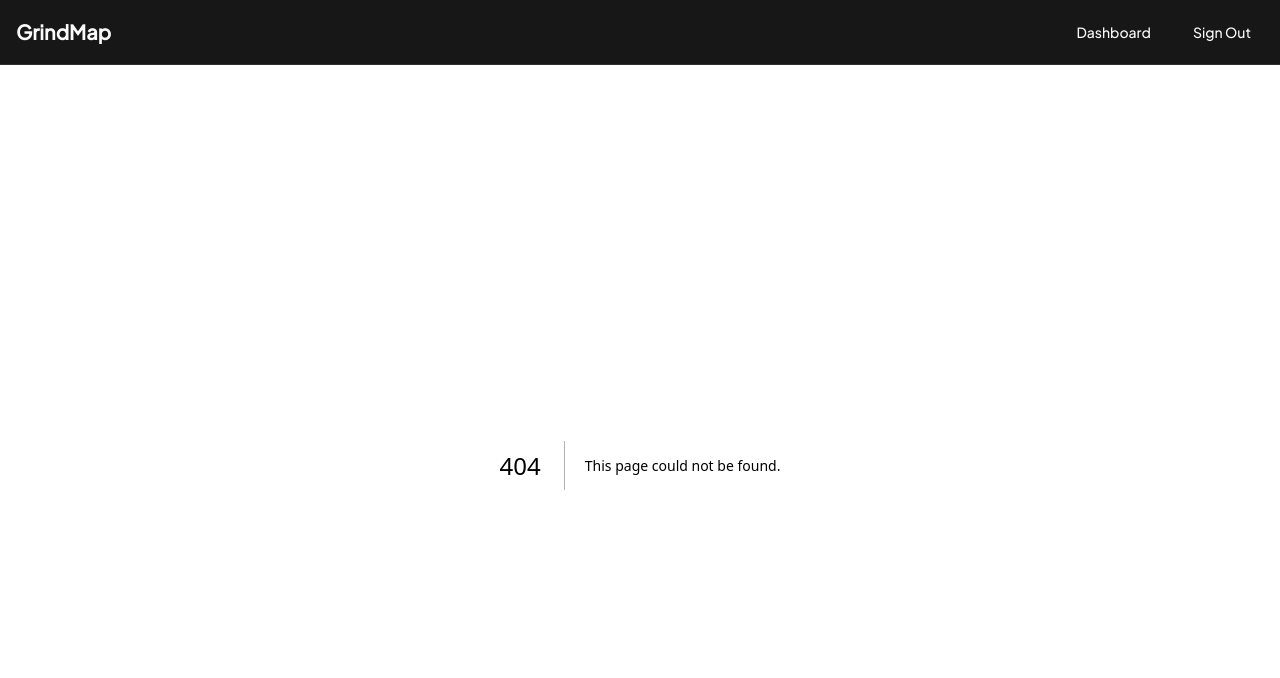
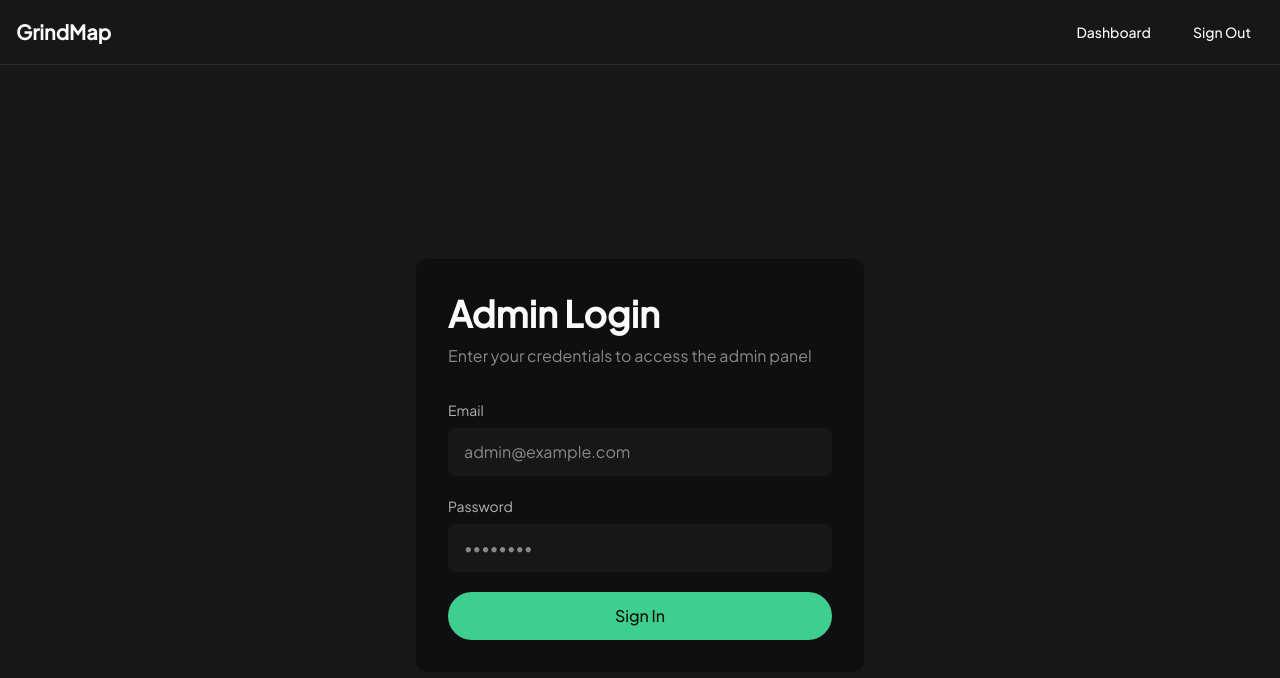
Before and after one commit to user-synax/grind-map, a Next.js app: page /admin/login in a window 1280 px wide. Before the commit this address had no page. Shown: the top 678 px of the page. Built offline with nearby package versions, Linux system fonts and the light colour scheme; no server answers.

Commit message:
Add admin login page with authentication form

```diff
--- /dev/null
+++ b/src/app/admin/login/page.tsx
@@ -0,0 +1,87 @@
+'use client';
+
+import { useState } from 'react';
+import { useRouter } from 'next/navigation';
+import { adminLogin } from '@/actions/admin';
+
+export default function AdminLoginPage() {
+  const [email, setEmail] = useState('');
+  const [password, setPassword] = useState('');
+  const [error, setError] = useState('');
+  const [loading, setLoading] = useState(false);
+  const router = useRouter();
+
+  const handleSubmit = async (e: React.FormEvent) => {
+    e.preventDefault();
+    setError('');
+    setLoading(true);
+
+    const result = await adminLogin(email, password);
+
+    if (result.success) {
+      router.push('/admin');
+    } else {
+      setError(result.error || 'Login failed');
+      setLoading(false);
+    }
+  };
+
+  return (
+    <div className="min-h-screen bg-[#171717] text-[#fafafa] flex items-center justify-center px-4">
+      <div className="w-full max-w-md">
+        <div className="bg-[#0f0f0f] border-[#2e2e2e] rounded-xl p-8">
+          <div className="mb-8">
+            <h1 className="text-4xl font-semibold mb-2 text-[#fafafa] leading-tight">Admin Login</h1>
+            <p className="text-[#898989] text-base">Enter your credentials to access the admin panel</p>
+          </div>
+
+          <form onSubmit={handleSubmit} className="space-y-5">
+            <div>
+              <label htmlFor="email" className="block text-sm text-[#b4b4b4] mb-2">
+                Email
+              </label>
+              <input
+                id="email"
+                type="email"
+                value={email}
+                onChange={(e) => setEmail(e.target.value)}
+                required
+                className="w-full bg-[#171717] border-[#363636] rounded-lg px-4 py-3 text-[#fafafa] placeholder-[#898989] focus:outline-none focus:border-[#3ecf8e] transition-colors"
+                placeholder="admin@example.com"
+              />
+            </div>
+
+            <div>
+              <label htmlFor="password" className="block text-sm text-[#b4b4b4] mb-2">
+                Password
+              </label>
+              <input
+                id="password"
+                type="password"
+                value={password}
+                onChange={(e) => setPassword(e.target.value)}
+                required
+                className="w-full bg-[#171717] border-[#363636] rounded-lg px-4 py-3 text-[#fafafa] placeholder-[#898989] focus:outline-none focus:border-[#3ecf8e] transition-colors"
+                placeholder="••••••••"
+              />
+            </div>
+
+            {error && (
+              <div className="bg-[#2e2e2e] border-[#393939] rounded-lg px-4 py-3 text-[#fafafa] text-sm">
+                {error}
+              </div>
+            )}
+
+            <button
+              type="submit"
+              disabled={loading}
+              className="w-full bg-[#3ecf8e] text-[#0f0f0f] border-[#3ecf8e] rounded-full px-8 py-3 font-medium hover:bg-[#00c573] transition-colors disabled:opacity-50 disabled:cursor-not-allowed"
+            >
+              {loading ? 'Signing in...' : 'Sign In'}
+            </button>
+          </form>
+        </div>
+      </div>
+    </div>
+  );
+}
```
